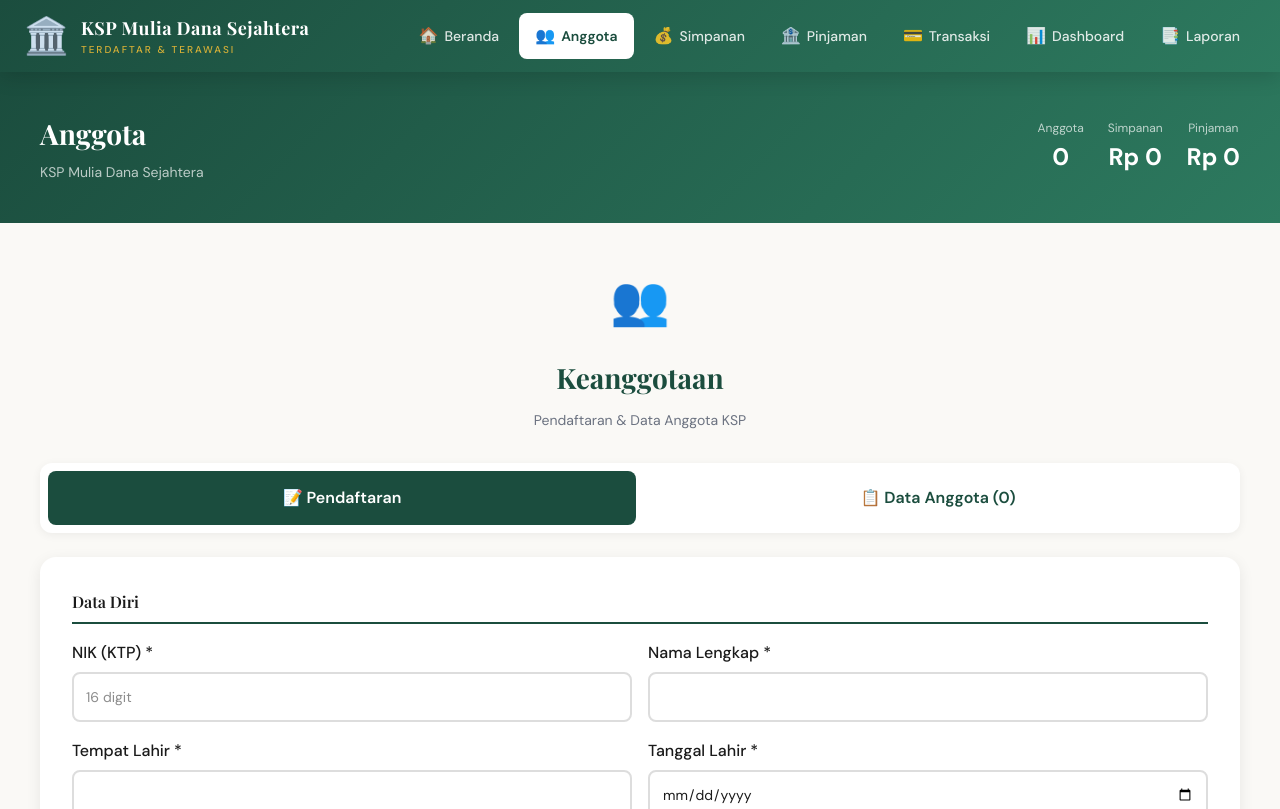
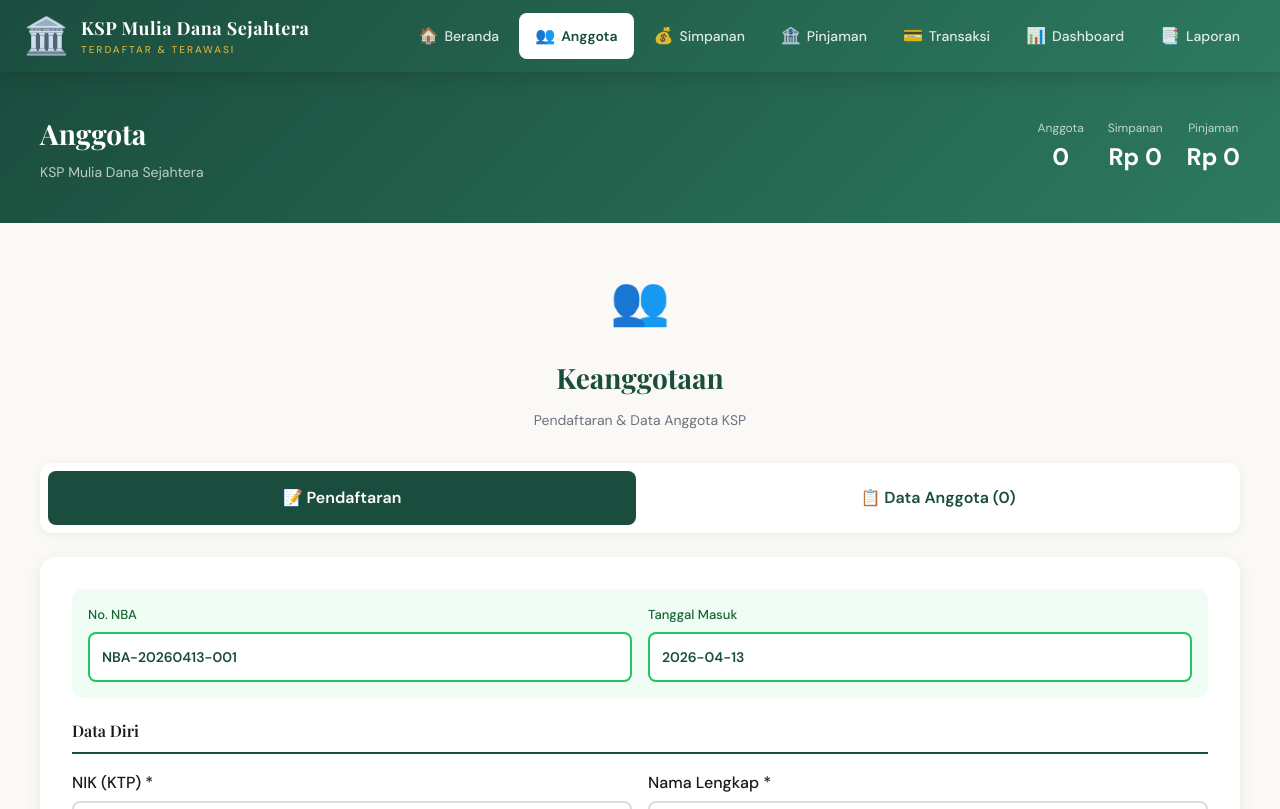
Before and after one commit to manangindu81-design/mds, a Next.js app: page /anggota in a window 1280 px wide. Shown: the top 809 px of the page. Built offline with nearby package versions, Linux system fonts and the light colour scheme.

Commit message:
feat(ui): add NBA number and join date to anggota page
Add logic to generate and display No. NBA and registration date for new members
and update DataContext to include the `nomorNBA` field. The UI shows these fields
as read‑only inputs and incorporates them into the anggota data model.

```diff
--- a/src/app/anggota/page.tsx
+++ b/src/app/anggota/page.tsx
@@ -6,6 +6,9 @@ import { useData, Anggota as AnggotaType } from "../context/DataContext";
 export default function AnggotaPage() {
   const { anggota, addAnggota } = useData();
   const [activeTab, setActiveTab] = useState<"daftar" | "data">("data");
+
+  const noNBA = `NBA-${new Date().getFullYear()}${String(new Date().getMonth() + 1).padStart(2, "0")}${String(new Date().getDate()).padStart(2, "0")}-${String(anggota.length + 1).padStart(3, "0")}`;
+  const tanggalMasuk = new Date().toISOString().split("T")[0];
 
   const [formData, setFormData] = useState({
     nik: "",
@@ -53,6 +56,7 @@ export default function AnggotaPage() {
     if (validateForm()) {
       const newAnggota: AnggotaType = {
         id: anggota.length + 1,
+        nomorNBA: noNBA,
         nik: formData.nik,
         nama: formData.nama,
         tempatLahir: formData.tempatLahir,
@@ -70,7 +74,7 @@ export default function AnggotaPage() {
         pekerjaan: formData.pekerjaan,
         tempatKerja: formData.tempatKerja,
         pendapatan: formData.pendapatan,
-        tanggalJoin: new Date().toISOString().split("T")[0],
+        tanggalJoin: tanggalMasuk,
         statusKeanggotaan: "Aktif",
       };
       addAnggota(newAnggota);
@@ -99,6 +103,11 @@ export default function AnggotaPage() {
         <div style={{ background: "white", borderRadius: 16, padding: 32, boxShadow: "0 4px 15px rgba(0,0,0,0.08)" }}>
           {submitted && <div style={{ background: "#d4edda", color: "#155724", padding: 16, borderRadius: 8, marginBottom: 24, textAlign: "center" }}>✓ Pendaftaran berhasil!</div>}
           <form onSubmit={handleSubmit}>
+            <div style={{ display: "grid", gridTemplateColumns: "1fr 1fr", gap: 16, marginBottom: 20, padding: 16, background: "#f0fdf4", borderRadius: 10 }}>
+              <div><label style={{ display: "block", fontWeight: 500, marginBottom: 6, fontSize: 13, color: "#166534" }}>No. NBA</label><input type="text" value={noNBA} readOnly style={{ width: "100%", padding: 12, borderRadius: 8, border: "2px solid #22c55e", fontSize: 14, background: "white", fontWeight: 600, color: "#1B4D3E" }} /></div>
+              <div><label style={{ display: "block", fontWeight: 500, marginBottom: 6, fontSize: 13, color: "#166534" }}>Tanggal Masuk</label><input type="text" value={tanggalMasuk} readOnly style={{ width: "100%", padding: 12, borderRadius: 8, border: "2px solid #22c55e", fontSize: 14, background: "white", fontWeight: 600, color: "#1B4D3E" }} /></div>
+            </div>
+
             <h3 style={{ fontSize: 16, marginBottom: 16, borderBottom: "2px solid #1B4D3E", paddingBottom: 8 }}>Data Diri</h3>
             <div style={{ display: "grid", gridTemplateColumns: "1fr 1fr", gap: 16, marginBottom: 20 }}>
               <div><label style={{ display: "block", fontWeight: 500, marginBottom: 6 }}>NIK (KTP) *</label><input type="text" value={formData.nik} onChange={e => setFormData({ ...formData, nik: e.target.value.replace(/\D/g, "").slice(0, 16) })} style={{ width: "100%", padding: 12, borderRadius: 8, border: formErrors.nik ? "2px solid #e74c3c" : "2px solid #ddd", fontSize: 14 }} placeholder="16 digit" maxLength={16} />{formErrors.nik && <div style={{ color: "#e74c3c", fontSize: 12, marginTop: 4 }}>{formErrors.nik}</div>}</div>
@@ -139,16 +148,16 @@ export default function AnggotaPage() {
             <div style={{ textAlign: "center", padding: 48, color: "#6b7280" }}>Belum ada anggota. Silakan tambah anggota baru.</div>
           ) : (
             <table style={{ width: "100%", borderCollapse: "collapse", fontSize: 14 }}>
-              <thead><tr style={{ background: "#f9fafb" }}><th style={{ padding: 12, textAlign: "left", borderBottom: "2px solid #ddd" }}>#</th><th style={{ padding: 12, textAlign: "left", borderBottom: "2px solid #ddd" }}>NIK</th><th style={{ padding: 12, textAlign: "left", borderBottom: "2px solid #ddd" }}>Nama</th><th style={{ padding: 12, textAlign: "left", borderBottom: "2px solid #ddd" }}>Telepon</th><th style={{ padding: 12, textAlign: "left", borderBottom: "2px solid #ddd" }}>Pekerjaan</th><th style={{ padding: 12, textAlign: "center", borderBottom: "2px solid #ddd" }}>Status</th></tr></thead>
+              <thead><tr style={{ background: "#f9fafb" }}><th style={{ padding: 12, textAlign: "left", borderBottom: "2px solid #ddd" }}>#</th><th style={{ padding: 12, textAlign: "left", borderBottom: "2px solid #ddd" }}>No. NBA</th><th style={{ padding: 12, textAlign: "left", borderBottom: "2px solid #ddd" }}>NIK</th><th style={{ padding: 12, textAlign: "left", borderBottom: "2px solid #ddd" }}>Nama</th><th style={{ padding: 12, textAlign: "left", borderBottom: "2px solid #ddd" }}>Tgl Masuk</th><th style={{ padding: 12, textAlign: "center", borderBottom: "2px solid #ddd" }}>Status</th></tr></thead>
               <tbody>
                 {anggota.map((a, i) => (
                   <tr key={a.id} style={{ borderBottom: "1px solid #eee" }}>
                     <td style={{ padding: 12 }}>{i + 1}</td>
-                    <td style={{ fontFamily: "monospace", fontSize: 13 }}>{a.nik}</td>
-                    <td style={{ fontWeight: 500 }}>{a.nama}</td>
-                    <td>{a.telepon}</td>
-                    <td>{a.pekerjaan}</td>
-                    <td style={{ textAlign: "center" }}><span style={{ padding: "4px 12px", borderRadius: 12, fontSize: 12, background: "#d4edda", color: "#155724" }}>{a.statusKeanggotaan || "Aktif"}</span></td>
+                    <td style={{ fontFamily: "monospace", fontSize: 12 }}>{(a as any).nomorNBA || "-"}</td>
+                    <td style={{ fontFamily: "monospace", fontSize: 12 }}>{a.nik}</td>
+                    <td style={{ fontWeight: 500, fontSize: 13 }}>{a.nama}</td>
+                    <td style={{ fontSize: 12 }}>{a.tanggalJoin}</td>
+                    <td style={{ textAlign: "center" }}><span style={{ padding: "4px 12px", borderRadius: 12, fontSize: 11, background: "#d4edda", color: "#155724" }}>{a.statusKeanggotaan || "Aktif"}</span></td>
                   </tr>
                 ))}
               </tbody>
--- a/src/app/context/DataContext.tsx
+++ b/src/app/context/DataContext.tsx
@@ -3,6 +3,7 @@ import { createContext, useContext, useState, ReactNode } from "react";
 
 export interface Anggota {
   id: number;
+  nomorNBA: string;
   nik: string;
   nama: string;
   tempatLahir: string;
```
